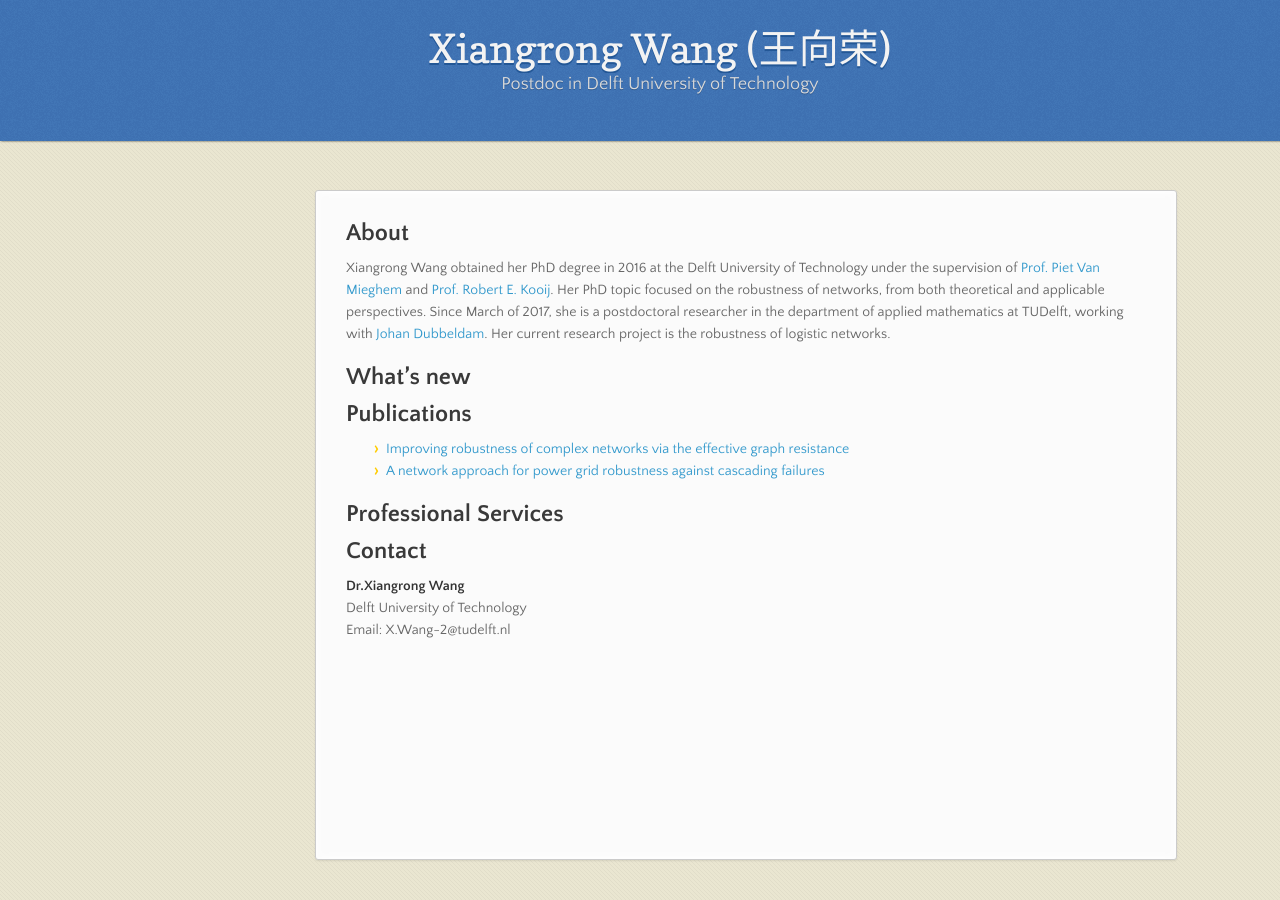
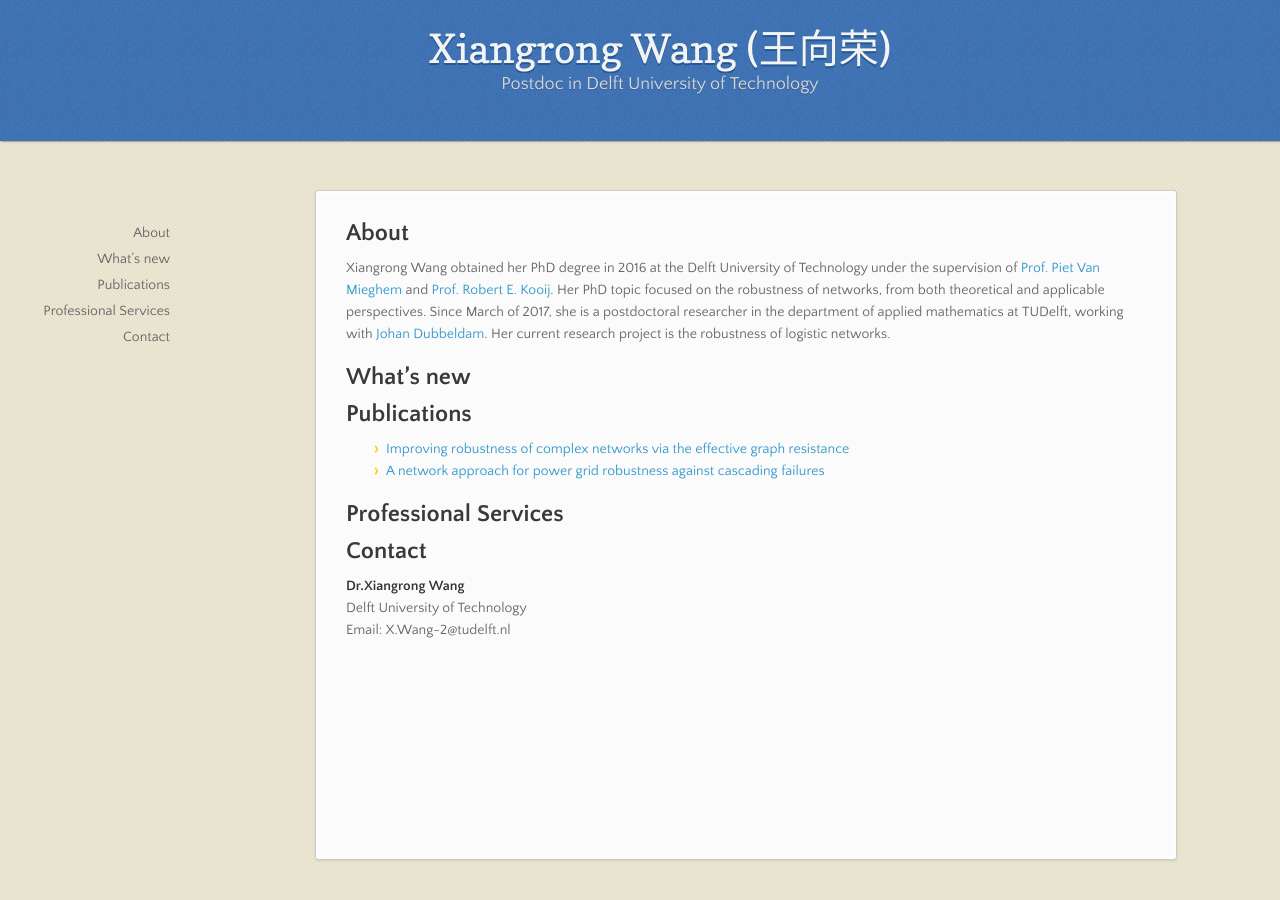
Before and after one commit to xiangrongwang/xiangrongwang.github.io, a Jekyll site: the page built from index.md, in a window 1280 px wide. Built offline with Jekyll 4.4.1, drawn with Linux system fonts in a browser that asks for light colours; nearby versions of some CDN libraries; our own code applies the rules of GitHub Pages for plain Markdown files.

Commit message:
Create jekyll-theme-leap-day.scss

```diff
--- a/_sass/jekyll-theme-leap-day.scss
+++ b/_sass/jekyll-theme-leap-day.scss
@@ -291,7 +291,7 @@ nav {
   position: fixed;
   top: 220px;
   left:50%;
-  margin-left:-400px;
+  margin-left:-700px;
   text-align: right;
 
   ul {
```
